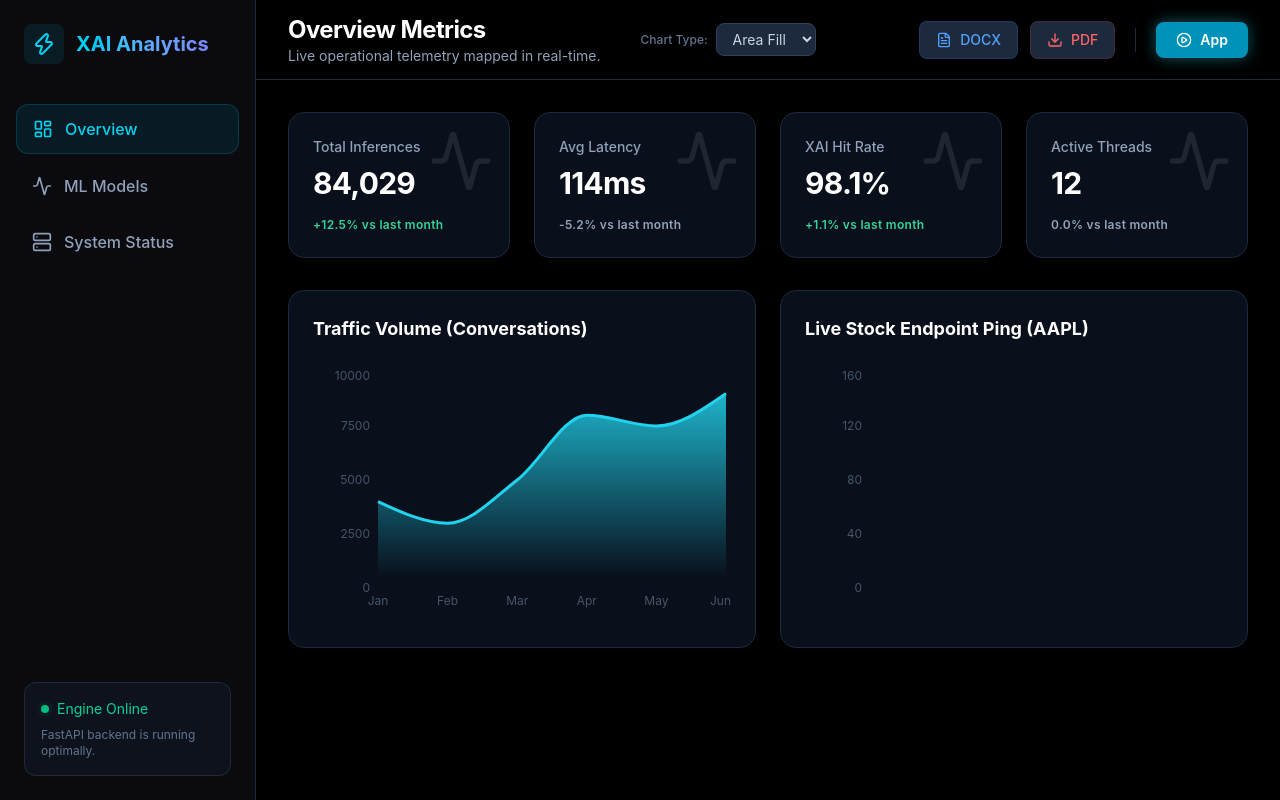
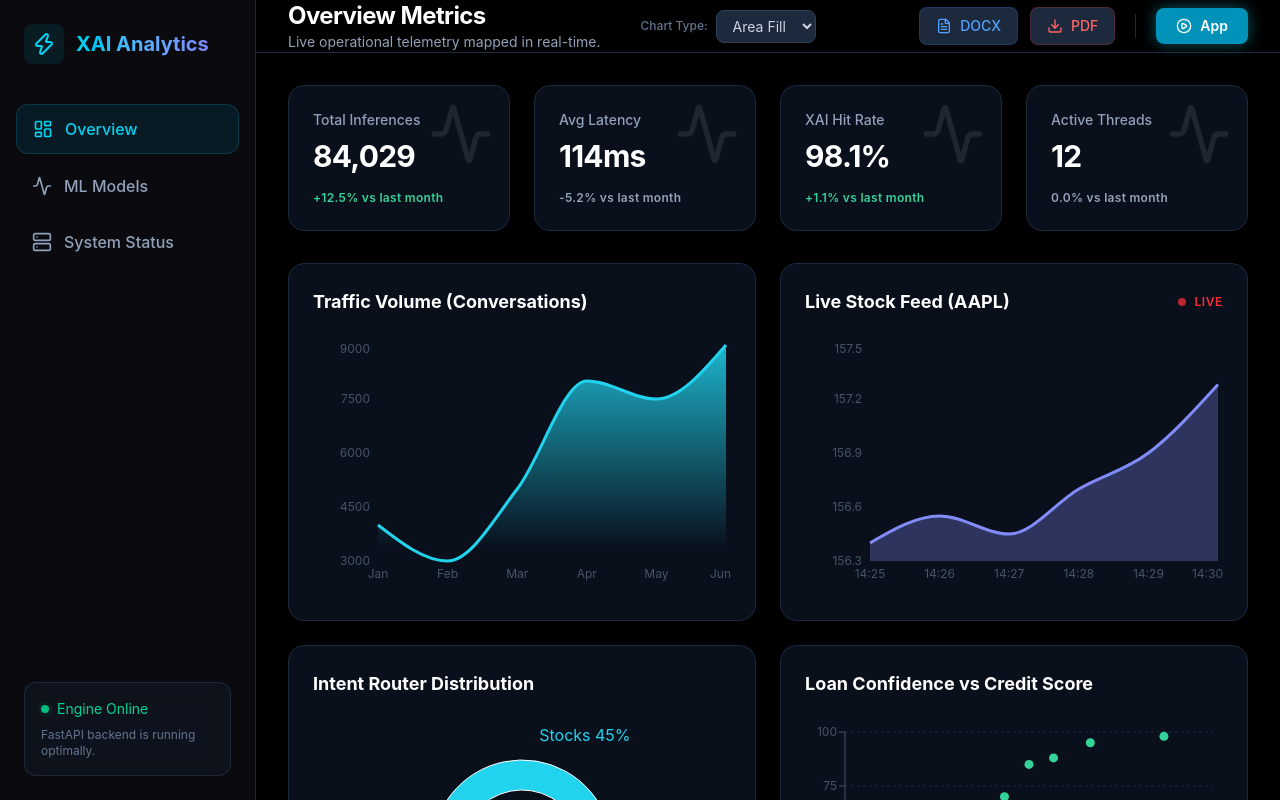
Before and after one commit to PriyanshuKSharma/xai_explainable_chatbot, a React (Vite) app in the folder dashboard/: page / in a window 1280 px wide. Built offline with nearby package versions, Linux system fonts and the light colour scheme.

Commit message:
feat(ui): implement live ticking stock chart simulator and map supplementary scatter/pie charts

```diff
--- a/dashboard/src/App.tsx
+++ b/dashboard/src/App.tsx
@@ -1,7 +1,7 @@
-import { useState } from 'react';
+import { useState, useEffect } from 'react';
 import {
   BarChart, Bar, XAxis, YAxis, CartesianGrid, Tooltip, ResponsiveContainer,
-  LineChart, Line, AreaChart, Area
+  LineChart, Line, AreaChart, Area, PieChart, Pie, Cell, ScatterChart, Scatter, ZAxis
 } from 'recharts';
 import {
   LayoutDashboard, Server, ShieldCheck, Activity, Terminal, PlayCircle, Zap, FileText, Download
@@ -20,17 +20,62 @@ const mockMetrics = [
   { name: 'Jun', requests: 9000, accuracy: 94 },
 ];
 
-const mockStockData = [
-  { time: '09:30', price: 150.2 },
-  { time: '11:00', price: 153.1 },
-  { time: '13:00', price: 152.8 },
-  { time: '14:30', price: 156.4 },
-  { time: '16:00', price: 157.9 },
+const intentData = [
+  { name: 'Stocks', value: 45 },
+  { name: 'Loans', value: 30 },
+  { name: 'Calculators', value: 15 },
+  { name: 'General', value: 10 },
+];
+const PIE_COLORS = ['#22d3ee', '#818cf8', '#f472b6', '#34d399'];
+
+const loanScatterData = [
+  { credit: 605, confidence: 40, status: 'rejected' },
+  { credit: 650, confidence: 60, status: 'approved' },
+  { credit: 700, confidence: 85, status: 'approved' },
+  { credit: 750, confidence: 95, status: 'approved' },
+  { credit: 810, confidence: 98, status: 'approved' },
+  { credit: 620, confidence: 45, status: 'rejected' },
+  { credit: 680, confidence: 70, status: 'approved' },
+  { credit: 580, confidence: 20, status: 'rejected' },
+  { credit: 720, confidence: 88, status: 'approved' },
+  { credit: 640, confidence: 55, status: 'rejected' },
 ];
 
 export default function App() {
   const [activeTab, setActiveTab] = useState('overview');
   const [chartType, setChartType] = useState('Area');
+
+  // Real-time ticking state for the Stock Endpoint
+  const [liveStock, setLiveStock] = useState([
+    { time: '14:25', price: 156.40 },
+    { time: '14:26', price: 156.55 },
+    { time: '14:27', price: 156.45 },
+    { time: '14:28', price: 156.70 },
+    { time: '14:29', price: 156.90 },
+  ]);
+
+  useEffect(() => {
+    // Simulating live ticking market feed for the frontend
+    const interval = setInterval(() => {
+      setLiveStock(current => {
+        const last = current[current.length - 1];
+        const rawTime = last.time.split(':');
+        let m = parseInt(rawTime[1]) + 1;
+        let h = parseInt(rawTime[0]);
+        if (m >= 60) { m = 0; h += 1; }
+        const nextTime = `${h.toString().padStart(2, '0')}:${m.toString().padStart(2, '0')}`;
+        // Random price fluctuation between -0.50 and +0.60
+        const change = (Math.random() * 1.1) - 0.5;
+        const nextPrice = parseFloat((last.price + change).toFixed(2));
+
+        const nextState = [...current, { time: nextTime, price: nextPrice }];
+        // Keep only the last 15 ticks for cleanliness
+        if (nextState.length > 15) nextState.shift();
+        return nextState;
+      });
+    }, 3000); // Ticks every 3 seconds
+    return () => clearInterval(interval);
+  }, []);
 
   const handleExportPDF = async () => {
     const element = document.getElementById('dashboard-canvas');
@@ -49,7 +94,6 @@ export default function App() {
     if (!element) return;
     const canvas = await html2canvas(element, { scale: 1, backgroundColor: '#0a0a0f' });
     const imgData = canvas.toDataURL('image/png');
-    // Transform data URL to Uint8Array for docx
     const res = await fetch(imgData);
     const blob = await res.blob();
     const arrayBuffer = await blob.arrayBuffer();
@@ -80,16 +124,16 @@ export default function App() {
         <AreaChart data={data}>
           {isGradient && (
             <defs>
-              <linearGradient id="colorGrad" x1="0" y1="0" x2="0" y2="1">
+              <linearGradient id={`${dataKey}Grad`} x1="0" y1="0" x2="0" y2="1">
                 <stop offset="5%" stopColor={strokeColor} stopOpacity={0.8}/>
                 <stop offset="95%" stopColor={strokeColor} stopOpacity={0}/>
               </linearGradient>
             </defs>
           )}
-          <XAxis dataKey="name" stroke="#475569" fontSize={12} tickLine={false} axisLine={false} />
-          <YAxis stroke="#475569" fontSize={12} tickLine={false} axisLine={false} />
+          <XAxis dataKey={data[0]?.name ? "name" : "time"} stroke="#475569" fontSize={12} tickLine={false} axisLine={false} />
+          <YAxis stroke="#475569" domain={['auto', 'auto']} fontSize={12} tickLine={false} axisLine={false} />
           <Tooltip contentStyle={{backgroundColor: '#0f172a', borderColor: '#1e293b', color: '#fff'}} />
-          <Area type="monotone" dataKey={dataKey} stroke={strokeColor} strokeWidth={3} fillOpacity={isGradient ? 1 : 0.3} fill={isGradient ? "url(#colorGrad)" : strokeColor} />
+          <Area type="monotone" dataKey={dataKey} stroke={strokeColor} strokeWidth={3} fillOpacity={isGradient ? 1 : 0.3} fill={isGradient ? `url(#${dataKey}Grad)` : strokeColor} isAnimationActive={false} />
         </AreaChart>
       );
     }
@@ -97,20 +141,20 @@ export default function App() {
       return (
         <BarChart data={data}>
           <CartesianGrid strokeDasharray="3 3" stroke="#1e293b" vertical={false} />
-          <XAxis dataKey="name" stroke="#475569" fontSize={12} tickLine={false} axisLine={false} />
-          <YAxis stroke="#475569" fontSize={12} tickLine={false} axisLine={false} />
+          <XAxis dataKey={data[0]?.name ? "name" : "time"} stroke="#475569" fontSize={12} tickLine={false} axisLine={false} />
+          <YAxis stroke="#475569" domain={['auto', 'auto']} fontSize={12} tickLine={false} axisLine={false} />
           <Tooltip contentStyle={{backgroundColor: '#0f172a', borderColor: '#1e293b', color: '#fff'}} cursor={{fill: '#1e293b'}} />
-          <Bar dataKey={dataKey} fill={strokeColor} radius={[4, 4, 0, 0]} />
+          <Bar dataKey={dataKey} fill={strokeColor} radius={[4, 4, 0, 0]} isAnimationActive={false} />
         </BarChart>
       );
     }
     return (
       <LineChart data={data}>
         <CartesianGrid strokeDasharray="3 3" stroke="#1e293b" vertical={false} />
-        <XAxis dataKey={data[0]?.name ? Object.keys(data[0])[0] : "time"} stroke="#475569" fontSize={12} tickLine={false} axisLine={false} />
-        <YAxis stroke="#475569" fontSize={12} tickLine={false} axisLine={false} />
+        <XAxis dataKey={data[0]?.name ? "name" : "time"} stroke="#475569" fontSize={12} tickLine={false} axisLine={false} />
+        <YAxis stroke="#475569" domain={['auto', 'auto']} fontSize={12} tickLine={false} axisLine={false} />
         <Tooltip contentStyle={{backgroundColor: '#0f172a', borderColor: '#1e293b', color: '#fff'}} />
-        <Line type="monotone" dataKey={dataKey} stroke={strokeColor} strokeWidth={3} dot={{ fill: strokeColor, strokeWidth: 2 }} activeDot={{ r: 8 }} />
+        <Line type="monotone" dataKey={dataKey} stroke={strokeColor} strokeWidth={3} dot={{ fill: strokeColor, strokeWidth: 2 }} activeDot={{ r: 8 }} isAnimationActive={false} />
       </LineChart>
     );
   };
@@ -230,7 +274,7 @@ export default function App() {
                 ))}
               </div>
 
-              {/* Charts grid */}
+              {/* Main Charts top grid */}
               <div className="grid grid-cols-1 lg:grid-cols-2 gap-6 mt-8">
                 <div className="bg-[#0f172aa6] border border-slate-800 rounded-2xl p-6">
                   <h3 className="text-lg font-bold text-white mb-6">Traffic Volume (Conversations)</h3>
@@ -242,10 +286,65 @@ export default function App() {
                 </div>
 
                 <div className="bg-[#0f172aa6] border border-slate-800 rounded-2xl p-6">
-                  <h3 className="text-lg font-bold text-white mb-6">Live Stock Endpoint Ping (AAPL)</h3>
+                  <div className="flex items-center justify-between mb-6">
+                    <h3 className="text-lg font-bold text-white">Live Stock Feed (AAPL)</h3>
+                    <div className="flex items-center gap-2">
+                       <span className="animate-pulse bg-red-500 rounded-full h-2 w-2"></span>
+                       <span className="text-xs text-red-500 font-semibold tracking-wider">LIVE</span>
+                    </div>
+                  </div>
                   <div className="h-64 w-full">
                     <ResponsiveContainer width="100%" height="100%">
-                      {renderSelectedChart(mockStockData, "price", "#818cf8", false)}
+                      {renderSelectedChart(liveStock, "price", "#818cf8", false)}
+                    </ResponsiveContainer>
+                  </div>
+                </div>
+              </div>
+
+              {/* Additional Charts bottom grid */}
+              <div className="grid grid-cols-1 lg:grid-cols-2 gap-6 mt-6">
+                <div className="bg-[#0f172aa6] border border-slate-800 rounded-2xl p-6">
+                  <h3 className="text-lg font-bold text-white mb-6">Intent Router Distribution</h3>
+                  <div className="h-64 w-full flex items-center justify-center">
+                    <ResponsiveContainer width="100%" height="100%">
+                      <PieChart>
+                        <Pie
+                          data={intentData}
+                          cx="50%"
+                          cy="50%"
+                          labelLine={false}
+                          outerRadius={90}
+                          innerRadius={60}
+                          fill="#8884d8"
+                          dataKey="value"
+                          label={({ name, percent }) => percent ? `${name} ${(percent * 100).toFixed(0)}%` : name}
+                        >
+                          {intentData.map((_entry, index) => (
+                            <Cell key={`cell-${index}`} fill={PIE_COLORS[index % PIE_COLORS.length]} />
+                          ))}
+                        </Pie>
+                        <Tooltip contentStyle={{backgroundColor: '#0f172a', borderColor: '#1e293b', color: '#fff'}} />
+                      </PieChart>
+                    </ResponsiveContainer>
+                  </div>
+                </div>
+
+                <div className="bg-[#0f172aa6] border border-slate-800 rounded-2xl p-6">
+                  <h3 className="text-lg font-bold text-white mb-6">Loan Confidence vs Credit Score</h3>
+                  <div className="h-64 w-full">
+                    <ResponsiveContainer width="100%" height="100%">
+                      <ScatterChart margin={{ top: 10, right: 10, bottom: 0, left: -20 }}>
+                        <CartesianGrid strokeDasharray="3 3" stroke="#1e293b" vertical={false} />
+                        <XAxis type="number" dataKey="credit" name="Credit Score" stroke="#475569" fontSize={12} domain={[550, 850]} />
+                        <YAxis type="number" dataKey="confidence" name="Confidence %" stroke="#475569" fontSize={12} />
+                        <ZAxis type="category" dataKey="status" />
+                        <Tooltip cursor={{strokeDasharray: '3 3'}} contentStyle={{backgroundColor: '#0f172a', borderColor: '#1e293b', color: '#fff'}} />
+                        <Scatter name="Loans" data={loanScatterData} fill="#34d399">
+                           {loanScatterData.map((entry, index) => (
+                              <Cell key={`cell-${index}`} fill={entry.status === 'approved' ? '#34d399' : '#f43f5e'} />
+                           ))}
+                        </Scatter>
+                      </ScatterChart>
                     </ResponsiveContainer>
                   </div>
                 </div>
```
